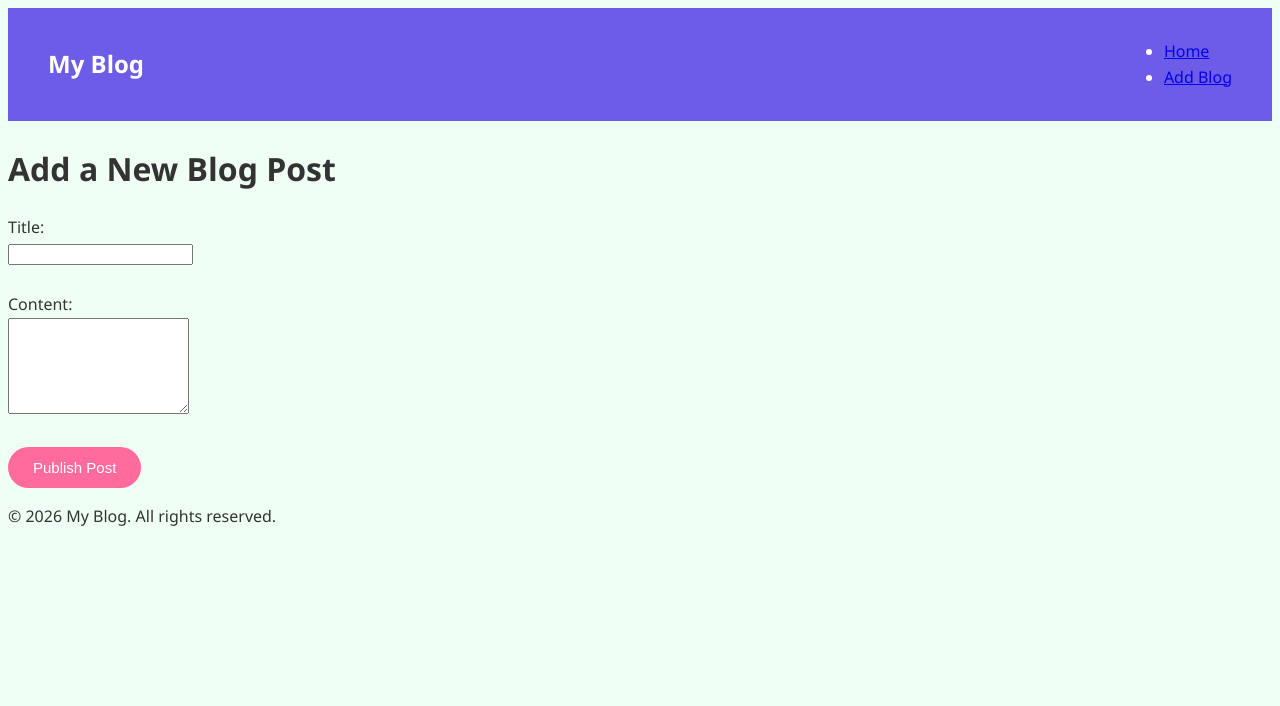
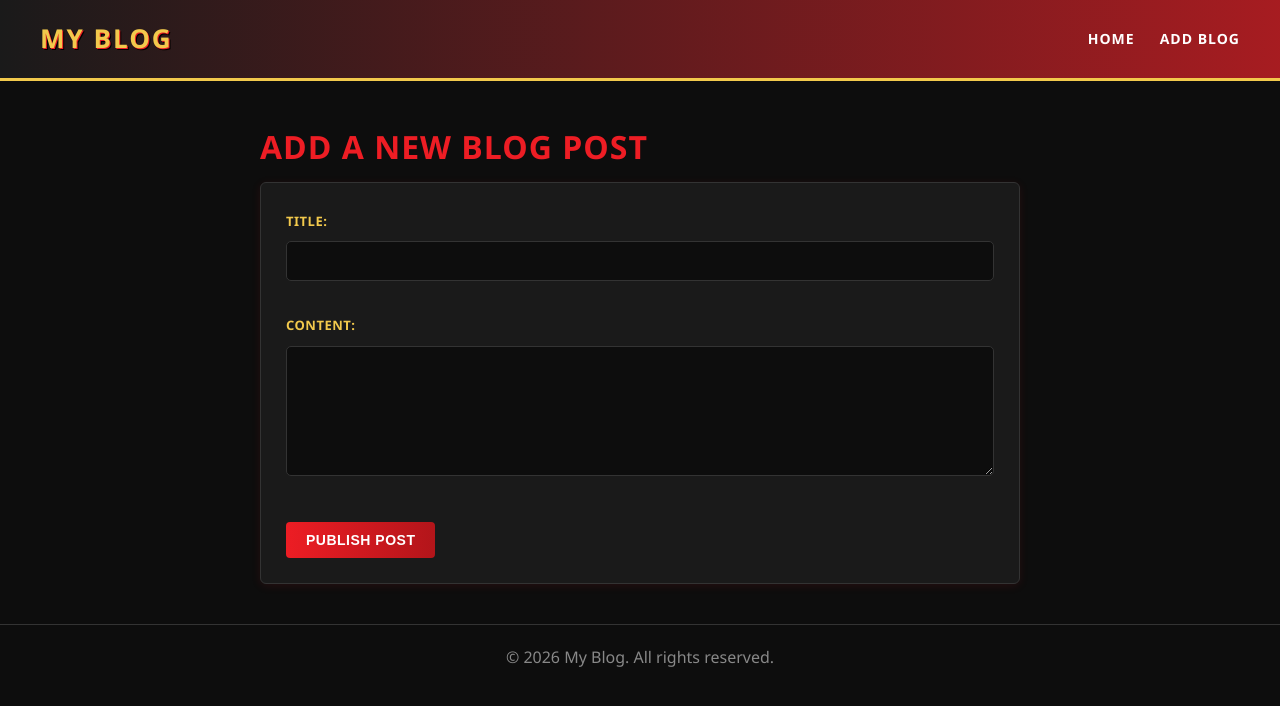
Before and after one commit to mtejaswini184-rgb/Blog-management-system, a website: page add-blog.html in a window 1280 px wide. Drawn offline with Linux system fonts and the light colour scheme.

Commit message:
Day 11: Added animations, transitions, hover effects, and Marvel theme

```diff
--- a/script.js
+++ b/script.js
@@ -1,5 +1,21 @@
 document.addEventListener('DOMContentLoaded', () => {
+// Comic POW burst effect on any button click
+  const powWords = ['POW!', 'BAM!', 'ZAP!', 'BOOM!', 'WHAM!'];
 
+  document.addEventListener('click', (e) => {
+    if (e.target.tagName === 'BUTTON') {
+      const pow = document.createElement('div');
+      pow.className = 'pow-burst';
+      pow.textContent = powWords[Math.floor(Math.random() * powWords.length)];
+      pow.style.left = `${e.clientX}px`;
+      pow.style.top = `${e.clientY}px`;
+
+      document.body.appendChild(pow);
+
+      // Remove it after the animation finishes
+      setTimeout(() => pow.remove(), 600);
+    }
+  });
   const form = document.getElementById('blog-form');
 
   if (form) {
--- a/style.css
+++ b/style.css
@@ -1,51 +1,246 @@
+/* Reset default spacing */
+* {
+  margin: 0;
+  padding: 0;
+  box-sizing: border-box;
+}
+
+html {
+  scroll-behavior: smooth;
+}
+
+body {
+  font-family: 'Segoe UI', Arial, sans-serif;
+  background-color: #0d0d0d;
+  color: #f1f1f1;
+  line-height: 1.6;
+}
+
 /* Navbar */
 nav {
-  background-color: #6C5CE7;
+  background: linear-gradient(90deg, #1a1a1a, #ed1d24 150%);
   color: white;
   display: flex;
   justify-content: space-between;
   align-items: center;
-  padding: 15px 40px;
+  padding: 18px 40px;
+  border-bottom: 3px solid #f2c94c;
+}
+
+nav h2 {
+  font-size: 26px;
+  letter-spacing: 2px;
+  font-weight: 800;
+  text-transform: uppercase;
+  color: #f2c94c;
+  text-shadow: 1px 1px 0 #ed1d24, 2px 2px 0 #000;
+}
+
+nav ul {
+  list-style: none;
+  display: flex;
+  gap: 25px;
+}
+
+nav ul li a {
+  color: white;
+  text-decoration: none;
+  font-weight: 600;
+  text-transform: uppercase;
+  font-size: 14px;
+  letter-spacing: 1px;
+  position: relative;
+  transition: color 0.3s;
+}
+
+nav ul li a::after {
+  content: '';
+  position: absolute;
+  left: 0;
+  bottom: -4px;
+  width: 0;
+  height: 2px;
+  background-color: #f2c94c;
+  transition: width 0.3s ease;
 }
 
 nav ul li a:hover {
-  color: #FDCB6E;
+  color: #f2c94c;
 }
 
-/* Body background */
-body {
-  font-family: 'Segoe UI', Arial, sans-serif;
-  background-color: #F0FFF4;
-  color: #333;
-  line-height: 1.6;
+nav ul li a:hover::after {
+  width: 100%;
 }
 
-/* Blog cards - add a colorful left border */
+/* Main content */
+main {
+  max-width: 800px;
+  margin: 40px auto;
+  padding: 0 20px;
+}
+
+main h1 {
+  margin-bottom: 10px;
+  color: #ed1d24;
+  text-transform: uppercase;
+  letter-spacing: 1px;
+  font-weight: 800;
+}
+
+main > p {
+  color: #ccc;
+}
+
+/* Blog cards */
+#blog-list {
+  margin-top: 20px;
+  display: flex;
+  flex-direction: column;
+  gap: 15px;
+}
+
+@keyframes fadeInUp {
+  from {
+    opacity: 0;
+    transform: translateY(15px);
+  }
+  to {
+    opacity: 1;
+    transform: translateY(0);
+  }
+}
+
 .blog-card {
-  background: white;
+  background: #1a1a1a;
   padding: 20px;
-  border-radius: 8px;
-  border-left: 5px solid #74B9FF;
-  box-shadow: 0 2px 6px rgba(0, 0, 0, 0.1);
+  border-radius: 6px;
+  border-left: 5px solid #ed1d24;
+  box-shadow: 0 2px 10px rgba(237, 29, 36, 0.15);
+  animation: fadeInUp 0.4s ease-out;
+  transition: transform 0.2s ease, box-shadow 0.2s ease, border-color 0.2s;
+}
+
+.blog-card:hover {
+  transform: translateY(-4px);
+  box-shadow: 0 6px 20px rgba(242, 201, 76, 0.25);
+  border-left-color: #f2c94c;
 }
 
 .blog-card h3 {
-  color: #6C5CE7;
+  color: #f2c94c;
   margin-bottom: 8px;
+  text-transform: uppercase;
+  letter-spacing: 0.5px;
+}
+
+.blog-card p {
+  color: #ddd;
+}
+
+.blog-card small {
+  color: #888;
+}
+
+/* Form styling */
+form {
+  background: #1a1a1a;
+  padding: 25px;
+  border-radius: 6px;
+  border: 1px solid #333;
+  box-shadow: 0 2px 10px rgba(237, 29, 36, 0.1);
+}
+
+form label {
+  font-weight: 700;
+  color: #f2c94c;
+  text-transform: uppercase;
+  font-size: 13px;
+  letter-spacing: 0.5px;
+}
+
+form input,
+form textarea {
+  width: 100%;
+  padding: 10px;
+  margin: 8px 0 5px;
+  border: 1px solid #333;
+  border-radius: 5px;
+  font-family: inherit;
+  background: #0d0d0d;
+  color: #f1f1f1;
+  transition: border-color 0.2s;
+}
+
+form input:focus,
+form textarea:focus {
+  outline: none;
+  border-color: #ed1d24;
 }
 
 /* Buttons */
 button {
-  background-color: #FF6B9D;
+  background: linear-gradient(90deg, #ed1d24, #b3151a);
   color: white;
   border: none;
-  padding: 12px 25px;
-  border-radius: 25px;
-  font-size: 15px;
+  padding: 10px 20px;
+  border-radius: 4px;
+  font-size: 14px;
+  font-weight: 700;
+  text-transform: uppercase;
+  letter-spacing: 0.5px;
   cursor: pointer;
-  transition: background-color 0.3s;
+  transition: background 0.3s, transform 0.15s;
+  margin-right: 8px;
+  margin-top: 8px;
 }
 
 button:hover {
-  background-color: #E84393;
+  background: linear-gradient(90deg, #f2c94c, #d4af37);
+  color: #0d0d0d;
+  transform: scale(1.05);
 }
+
+button:active {
+  transform: scale(0.97);
+}
+
+/* Footer */
+footer {
+  text-align: center;
+  padding: 20px;
+  color: #888;
+  margin-top: 40px;
+  border-top: 1px solid #333;
+}
+/* Comic POW burst effect */
+.pow-burst {
+  position: fixed;
+  pointer-events: none;
+  z-index: 9999;
+  font-family: 'Arial Black', sans-serif;
+  font-weight: 900;
+  font-size: 32px;
+  color: #f2c94c;
+  -webkit-text-stroke: 2px #ed1d24;
+  transform: translate(-50%, -50%) scale(0) rotate(-15deg);
+  animation: powPop 0.6s ease-out forwards;
+}
+
+@keyframes powPop {
+  0% {
+    transform: translate(-50%, -50%) scale(0) rotate(-15deg);
+    opacity: 0;
+  }
+  30% {
+    transform: translate(-50%, -50%) scale(1.3) rotate(-15deg);
+    opacity: 1;
+  }
+  60% {
+    transform: translate(-50%, -50%) scale(1) rotate(-15deg);
+    opacity: 1;
+  }
+  100% {
+    transform: translate(-50%, -50%) scale(0.8) rotate(-15deg);
+    opacity: 0;
+  }
+}
```
Also changed, not shown: index.html (+2 -2 lines).
